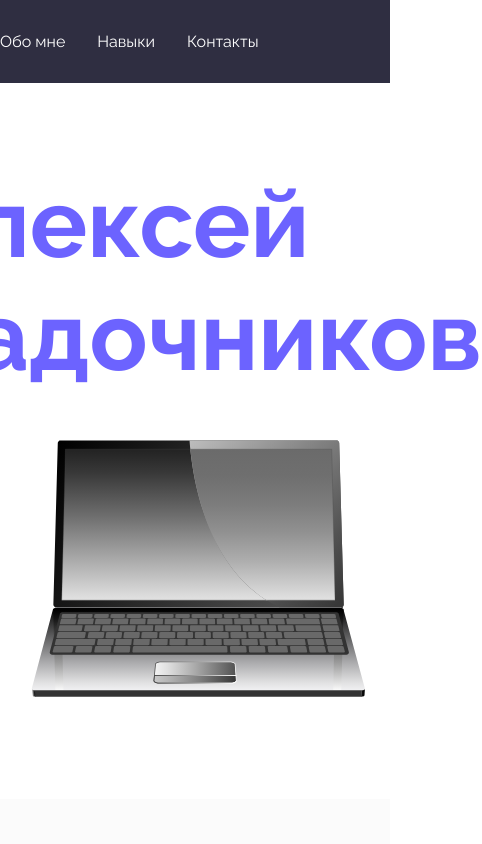
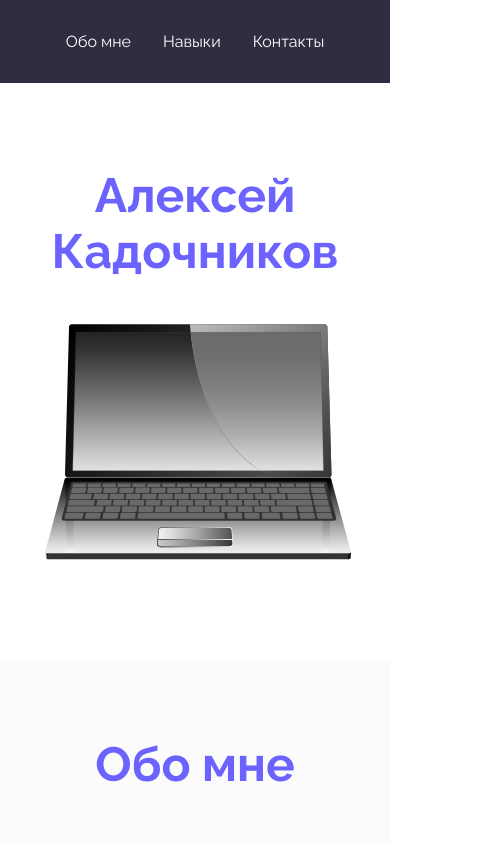
Before and after one commit to Lera2022/Web-layout-HTML-CSS, a plain HTML site: page Lecture. Working with the layout and creating a block structure/index.html in a window 390 px wide. Shown: the top 844 px of the page, 482 px wide, since content can reach past the window. Drawn offline with Linux system fonts and the light colour scheme.

Commit message:
lection 6 finished

```diff
--- a/Lecture. The basics of creating an adaptive site/style.css
+++ b/Lecture. The basics of creating an adaptive site/style.css
@@ -1,25 +1,79 @@
+* {
+    margin: 0;
+    padding: 0;
+}
+
+
+/* body {
+    width: 1200px;
+} */
+
 .header {
     /* width: 1200px; */
     /* width: 75%; */
     /* height: 150px; */
     max-width: 1200px;
-    min-height: 150px;
+    /* min-height: 150px; */
+    /* min-height: 100%; */
+    /* min-height: 100vh; */
     border: 1px solid black;
 }
 
 .content {
     display: flex;
     justify-content: center;
+    background-color: #ccc;
+    flex-wrap: wrap;
 }
 
 .item {
     /* max-width: 250px;
     min-width: 250px; */
     /* width: 250px; */
-    width: 400px;
+    /* width: 450px; */
     /* min-height: 250px; */
-    height: 250px;
+    /* height: 250px; */
+    height: 50vh;
+    /* width: 33.333333%; */
+    width: 33vw;
     border: 1px solid black;
     /* overflow: hidden; */
     overflow: scroll;
+    box-sizing: border-box;
 }
+
+@media (max-width: 1024px) {
+    /* Стили для планшета */
+    h1 {
+        font-size: 24px;
+    }
+    .item {
+        /* background-color: orange; */
+        width: 50vh;
+        height: 350px;
+    }
+}
+
+@media (max-width: 767px) {
+    /* стили для мобилки */
+    h1 {
+        font-size: 18px;
+        text-align: center;
+    }
+    .item {
+        width: 100vw;
+        height: 200px;
+    }
+}
+
+@media (min-width: 768px) {
+    body {
+        padding: 32px;
+    }
+}
+
+@media (min-width: 768px) and (max-width: 1024px) {
+    h1 {
+        text-decoration: underline;
+    }
+}
--- a/Lecture. Working with the layout and creating a block structure/style.css
+++ b/Lecture. Working with the layout and creating a block structure/style.css
@@ -1,6 +1,10 @@
 * {
     margin: 0;
     padding: 0;
+}
+
+img {
+    max-width: 100%;
 }
 
 body {
@@ -88,6 +92,35 @@ a {
     mix-blend-mode: normal;
 }
 
+@media (max-width: 1024px) {
+    .center {
+        padding-left: calc(50% - 360px);
+        padding-right: calc(50% - 360px);
+    }
+    .about__content {
+        justify-content: center;
+        gap: 32px;
+    }
+    .heading {
+        text-align: center;
+    }
+}
+
+@media (max-width: 767px) {
+    .center {
+        padding-left: 16px;
+        padding-right: 16px;
+    }
+    .title {
+        font-size: 48px;
+        line-height: 56px;
+        text-align: center;
+    }
+    .header {
+        justify-content: center;
+    }
+}
+
 
 /* .content {
     display: grid;
--- a/Seminars/Working with the layout and creating a block structure/project/style.css
+++ b/Seminars/Working with the layout and creating a block structure/project/style.css
@@ -14,6 +14,11 @@ body {
 
 a {
     text-decoration: none;
+}
+
+.center {
+    padding-left: calc(50% - 573px);
+    padding-right: calc(50% - 573px);
 }
 
 .header {
@@ -136,3 +141,5 @@ a {
     text-align: center;
     opacity: 0.699999988079071;
 }
+
+@media (max-width: 1024px) {}
```
Also changed, not shown: Lecture. The basics of creating an adaptive site/index.html (+3 -0 lines), Seminars/Working with the layout and creating a block structure/project/index.html (+5 -5 lines).
